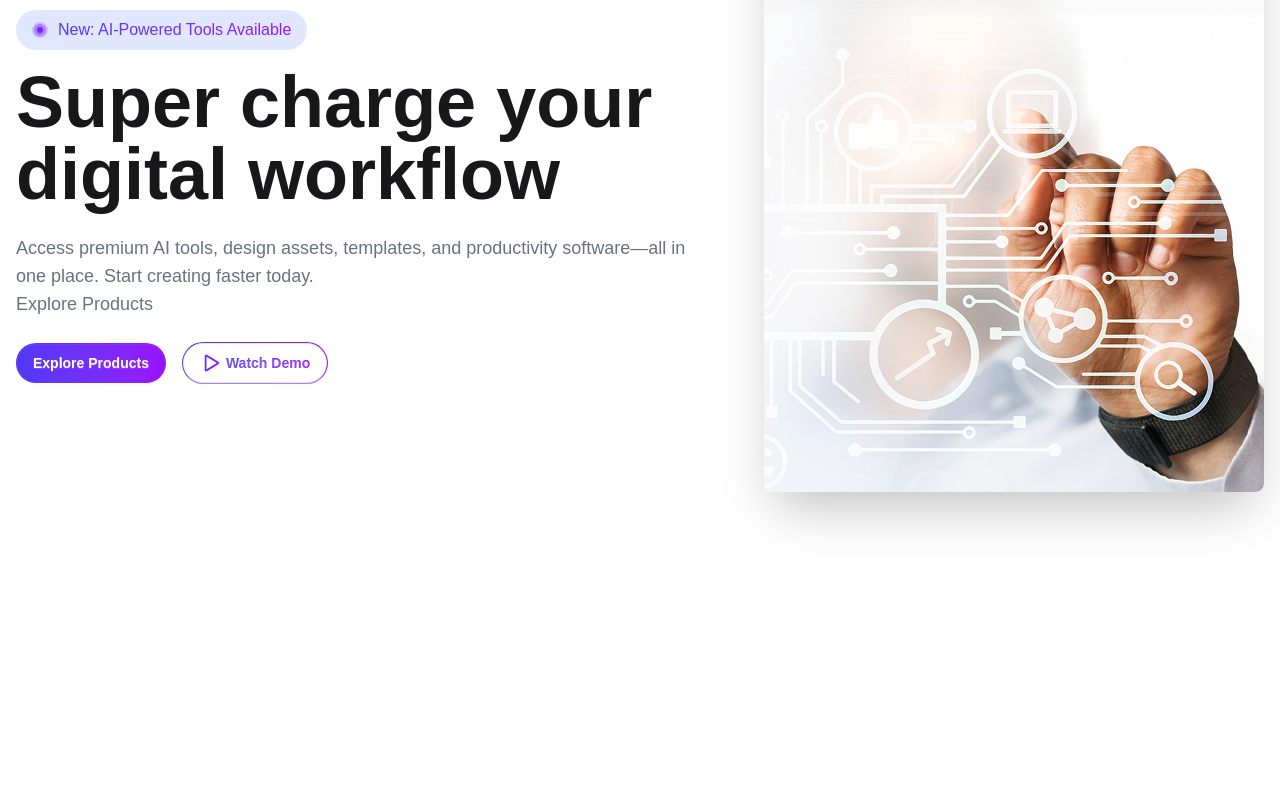
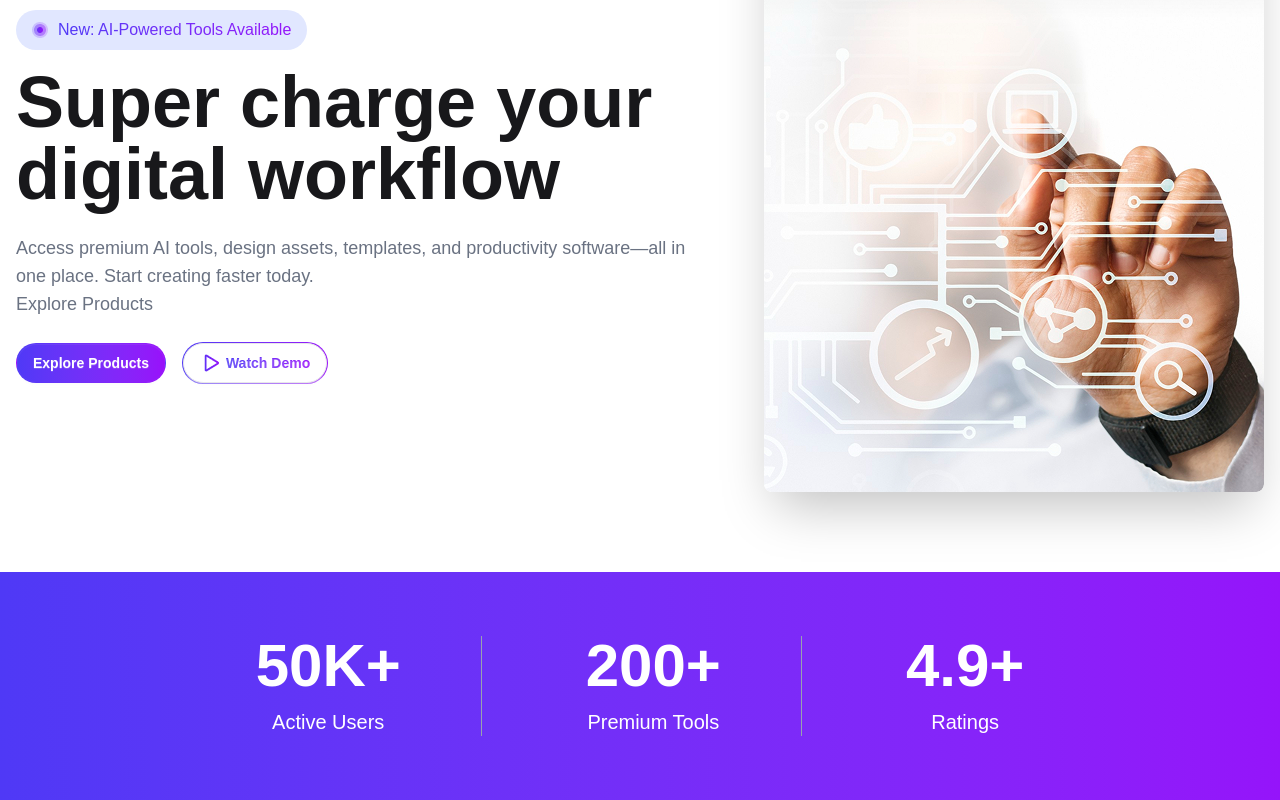
Before and after one commit to AlFahadMunna/assignment-006, a React (Vite) app: page / in a window 1280 px wide. Shown: the part 243-1043 px from the top of the page. Before the commit the page ends 815 px from the top, so only its background shows below. Built offline with nearby package versions, Linux system fonts and the light colour scheme.

Commit message:
stat section added

```diff
--- a/src/App.jsx
+++ b/src/App.jsx
@@ -1,11 +1,13 @@
 import Hero from "./components/Hero";
 import Navbar from "./components/Navbar";
+import Stat from "./components/Stat";
 
 function App() {
   return (
     <>
       <Navbar />
       <Hero />
+      <Stat />
     </>
   );
 }
--- /dev/null
+++ b/src/components/Stat.jsx
@@ -0,0 +1,26 @@
+import React from "react";
+
+const Stat = () => {
+  return (
+    <div className="py-16 px-52 bg-linear-to-l from-[#9514FA] to-[#4F39F6]">
+      <div className="flex flex-col md:flex-row justify-center divide-y md:divide-y-0 md:divide-x divide-gray-400 items-center gap-6">
+        <div className="text-center text-white space-y-3 py-10 md:py-0 md:px-20">
+          <h1 className="text-6xl font-bold">50K+</h1>
+          <p className="text-xl font-medium">Active Users</p>
+        </div>
+
+        <div className="text-center text-white space-y-3 py-10 md:py-0 md:px-20">
+          <h1 className="text-6xl font-bold">200+</h1>
+          <p className="text-xl font-medium">Premium Tools</p>
+        </div>
+
+        <div className="text-center text-white space-y-3 py-10 md:py-0 md:px-20">
+          <h1 className="text-6xl font-bold">4.9+</h1>
+          <p className="text-xl font-medium">Ratings</p>
+        </div>
+      </div>
+    </div>
+  );
+};
+
+export default Stat;
```
